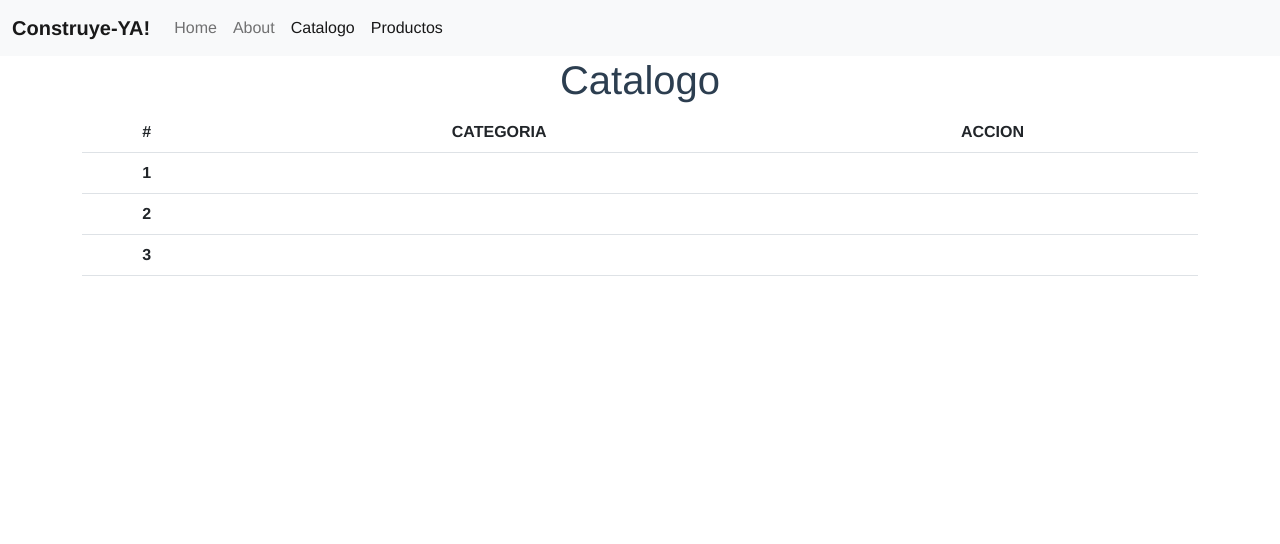
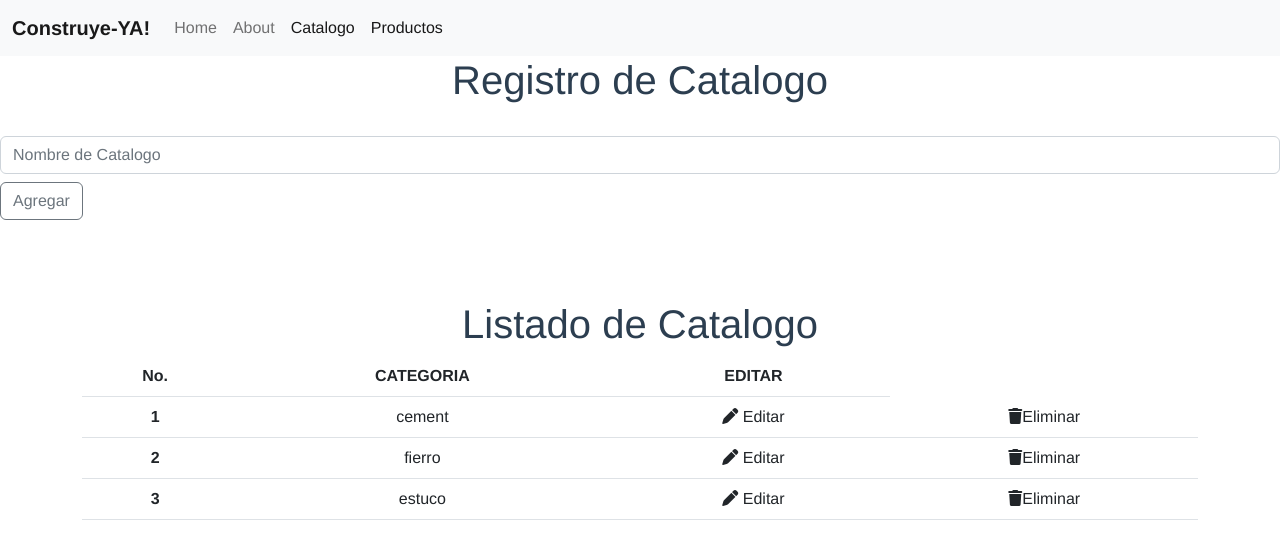
Before and after one commit to yovi123paye/proyecto-final-vue, a Vue app: page /catalogo in a window 1280 px wide. Shown: the top 544 px of the page. Built offline with nearby package versions, Linux system fonts and the light colour scheme; data requests are answered from the project's data file.

Commit message:
Implementación del componente  catalogos vue

```diff
--- a/db.json
+++ b/db.json
@@ -2,22 +2,22 @@
   "catalogo": [
     {
       "id": 1,
-      "categoria": "cemento"
+      "nombre": "cement"
     },
     {
       "id": 2,
-      "categoria": "fierro"
+      "nombre": "fierro"
     },
     {
       "id": 3,
-      "categoria": "estuco"
+      "nombre": "estuco"
     }
   ],
   "productos": [
     {
       "id": 1,
       "imagen": "https://ae01.alicdn.com/kf/Sc3cc58f2a441419f970cc01f9e5358fbw/Dron-LU3-MAX-GPS-8K-HD-profesional-con-c-mara-Dual-card-n-autoestabilizador-Motor-sin.jpg_Q90.jpg_.webp",
-      "nombre": "Cemento Viacha IPV 40",
+      "nombre": "Cemento Viacha IPV 30",
       "descripcion": "ABC ....",
       "precio": "50",
       "catalogoId": 1
--- a/src/router/index.js
+++ b/src/router/index.js
@@ -19,6 +19,11 @@ const routes = [
     path: '/catalogo',
     name: 'catalogo',
     component: () => import(/* webpackChunkName: "catalogo" */ '../views/CatalogoView.vue')
+  },
+  {
+    path: '/catalogo/:id',
+    name: 'verCatalogo',
+    component: () => import(/* webpackChunkName: "verCatalogo" */ '../views/VerCatalogoView.vue')
   },
   {
     path: '/productos',
--- a/src/views/CatalogoView.vue
+++ b/src/views/CatalogoView.vue
@@ -1,15 +1,35 @@
 <template>
     <div>
-        <h1>Catalogo
+        <h1>Registro de Catalogo
         </h1>
     </div>
+    <br />
+
+    <div>
+    <form @submit.prevent="agregarCatalogo()">
+
+        <div class="input-group mb-2">
+            <input type="text" class="form-control" v-model="itemCatalogo.nombre" placeholder="Nombre de Catalogo"
+                aria-describedby="button-addon2">
+        </div>
+        <div class="input-group mb-2">
+            <button class="btn btn-outline-secondary" type="submit">Agregar</button>
+        </div>
+    </form>
+</div>
+
+<br />
+<br />
+<br />
     <div class="container">
+
+        <h1> Listado de Catalogo</h1>
         <table class="table">
             <thead class="thead-light">
                 <tr>
-                    <th scope="col">#</th>
+                    <th scope="col">No.</th>
                     <th scope="col">CATEGORIA</th>
-                    <th scope="col">ACCION</th>
+                    <th scope="col">EDITAR</th>
                 </tr>
             </thead>
             <tbody>
@@ -17,7 +37,12 @@
                     <th scope="row">{{value.id}}</th>
                     <td>{{value.nombre}}</td>
                     <td>
-
+                        <a href="#" class="nav-link" @click="verCatalogo(value.id)"> <i
+                                class="fa-sharp fa-solid fa-pen"></i> Editar</a>
+                    </td>
+                    <td>
+                        <a href="#" class="nav-link" @click="eliminarCatalogo(value.id)"> <i
+                                class="fa-sharp fa-solid fa-trash"></i>Eliminar </a>
                     </td>
                 </tr>
 
@@ -30,12 +55,35 @@
 <script>
 export default {
     name: 'catologoView',
-        data(){
+    data() {
         return {
+            itemCatalogo: {
+                id: null,
+                nombre: null,
+            },
             catalogo: [],
         }
     },
     methods: {
+        nuevoCatalogo() {
+            this.itemCatalogo = {
+                id: null,
+                nombre: null,
+            };
+        },
+        verCatalogo(id) {
+            axios({
+                method: "get",
+                // url: process.env.VUE_APP_RUTA_API+"/tareas",
+                url: "http://localhost:3000/catalogo/" + id
+            })
+                .then(response => {
+                    console.log(response);
+                    //this.tarea.titulo = null;
+                    this.itemCatalogo = response.data;
+                })
+                .catch(e => console.log(e));
+        },
         getCatalogo() {
             axios({
                 method: "get",
@@ -48,10 +96,55 @@
                 })
                 .catch(e => console.log(e));
         },
+        eliminarCatalogo(id) {
+            axios({
+                method: "delete",
+                // url: process.env.VUE_APP_RUTA_API+"/tareas",
+                url: "http://localhost:3000/catalogo/" + id
+            })
+                .then(response => {
+                    console.log(response);
+                    this.getCatalogo();
+                    this.nuevoCatalogo();
+                })
+                .catch(e => console.log(e));
+        },
+        agregarCatalogo() {
+            if (this.itemCatalogo.id == null) {
+                axios({
+                    method: "post",
+                    // url: process.env.VUE_APP_RUTA_API+"/tareas",
+                    url: "http://localhost:3000/catalogo",
+                    data: this.itemCatalogo
+                })
+                    .then(response => {
+                        console.log(response);
+                        this.getCatalogo();
+                        this.nuevoCatalogo();
+                    })
+                    .catch(e => console.log(e));
+
+            } else {
+                axios({
+                    method: "patch",
+                    url: "http://localhost:3000/catalogo/" + this.itemCatalogo.id,
+                    data: this.itemCatalogo
+                })
+                    .then(response => {
+                        console.log(response);
+                        this.getCatalogo();
+                        this.nuevoCatalogo();
+                    })
+                    .catch(e => console.log(e));
+            }
+
+
+
+        },
     },
     computed: {
     },
-        mounted(){
+    mounted() {
         this.getCatalogo();
     },
     components: {
--- /dev/null
+++ b/src/views/VerCatalogoView.vue
@@ -0,0 +1,27 @@
+<template>
+    <div>
+        Catalogo: {{$route.params.id}}
+    </div>
+</template>
+
+<script>
+    export default {
+        name: 'verCatalogoView',
+        data(){
+            return {
+            }
+        },
+        methods: {
+        },
+        computed: {
+        },
+        mounted(){
+        },
+        components: {
+        }
+    }
+</script>
+
+<style>
+
+</style>
```
Also changed, not shown: 1 other file (tests, documents, lock files or other folders). Lines whose indentation alone changed are shown as unchanged.
